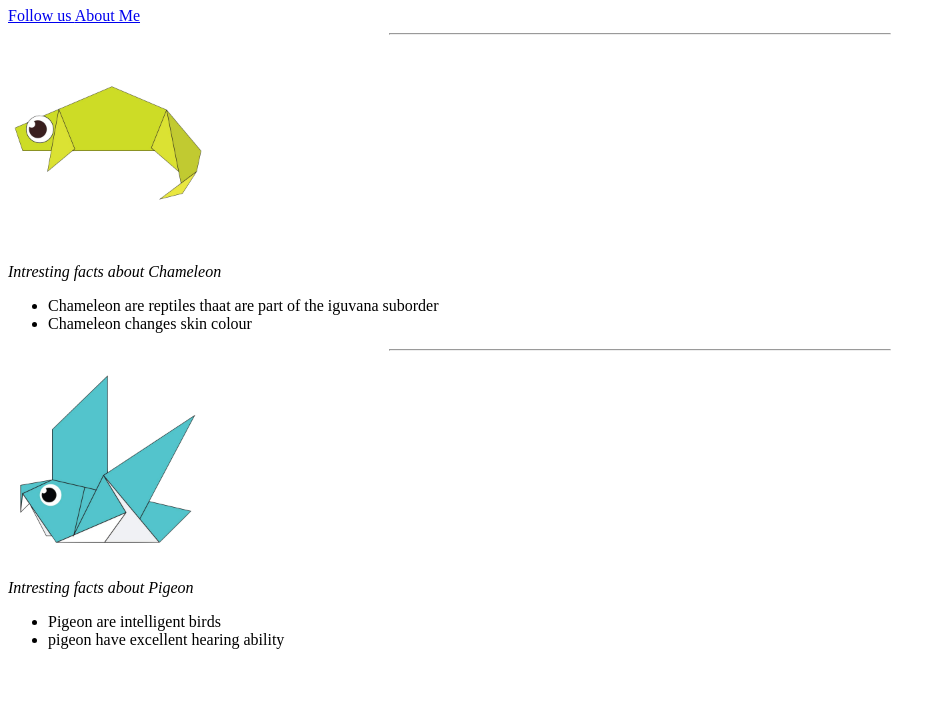
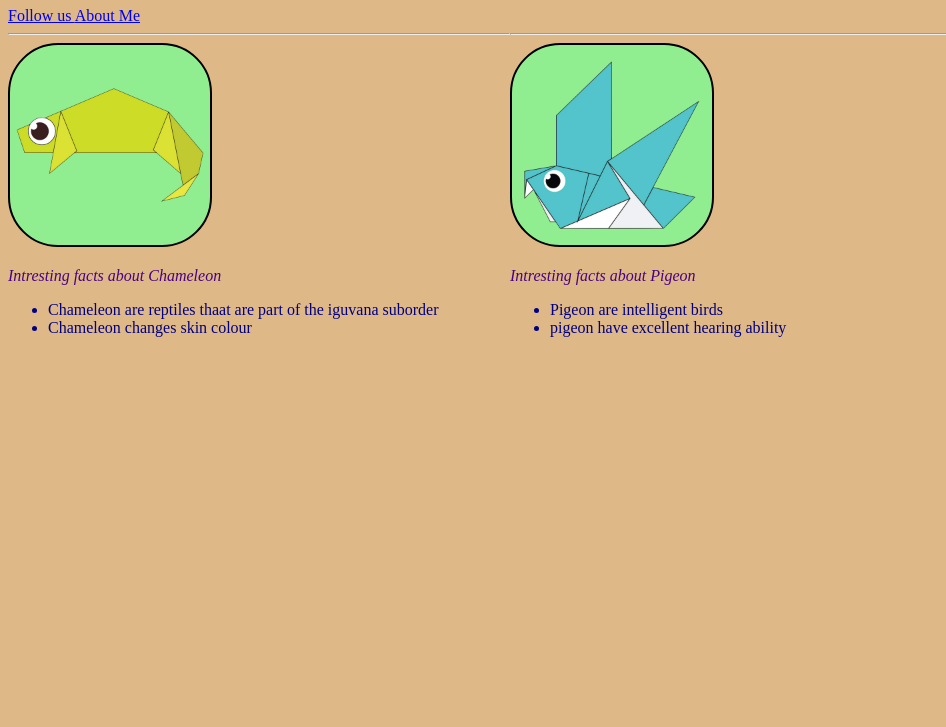
Before and after one commit to georgemathewk2006/Origami-Project, a plain HTML site: page Origami/index.html in a window 1280 px wide. Shown: the part 73-800 px from the top of the page, without its empty margins (0-946 px from the left). Drawn offline with Linux system fonts and the light colour scheme.

Commit message:
Add files via upload

```diff
--- a/Origami/index.html
+++ b/Origami/index.html
@@ -4,6 +4,7 @@
     <title>
         Origami Website
     </title>
+    <link rel="stylesheet" type="text/css" href="style.css">
  </head>
  <body>
      <h1>
@@ -11,6 +12,8 @@
      </h1>
      <a href="followus.html">Follow us </a>
      <a href="aboutme.html">About Me</a>
+     <div class="grid">
+      <div class="item">
      <hr width="500px">
      <a href="http://origami.me/chameleon/">
         <img src="chameleon.png" width="200px" height="200px"/>
@@ -19,7 +22,8 @@
         <ul>
            <li> Chameleon are reptiles thaat are part of the iguvana suborder</li>
            <li> Chameleon changes skin colour</li>
-        </ul>
+        </ul></div>
+        <div class="item">
         <hr width="500px">
      <a href="http://origami.me/pigeon/">
     <img src="pigeon.png"width="200px" height="200px"/>
@@ -28,7 +32,7 @@
         <ul>
            <li> Pigeon are intelligent birds</li>
            <li> pigeon have excellent hearing ability</li>
-        </ul>
-
+        </ul></div>
+      </div>
      </body>
 </html>
--- /dev/null
+++ b/Origami/style.css
@@ -0,0 +1,21 @@
+h1{
+    color:aquamarine
+}
+img{
+    border: solid 2px black;
+    border-radius: 50px;
+    background: lightgreen;
+}
+body{
+    background-color: burlywood;
+}
+.grid{
+    display: flex;
+    flex-wrap: wrap;
+}
+p{
+    color: indigo;
+}
+ul{
+    color: navy;
+}
```
